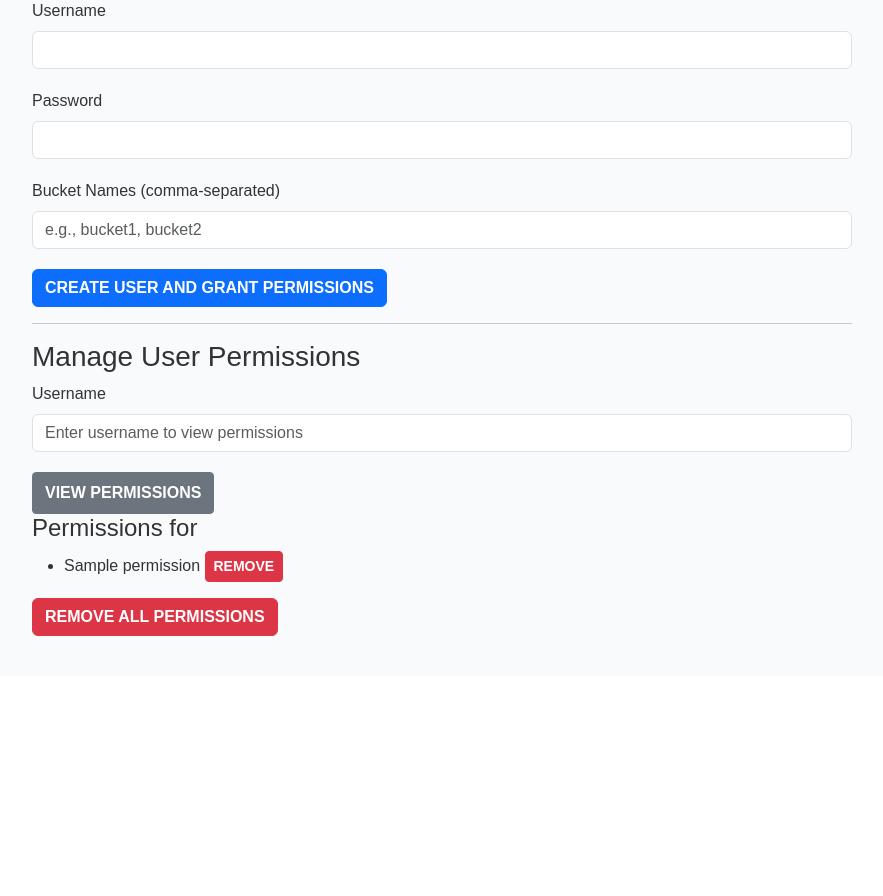
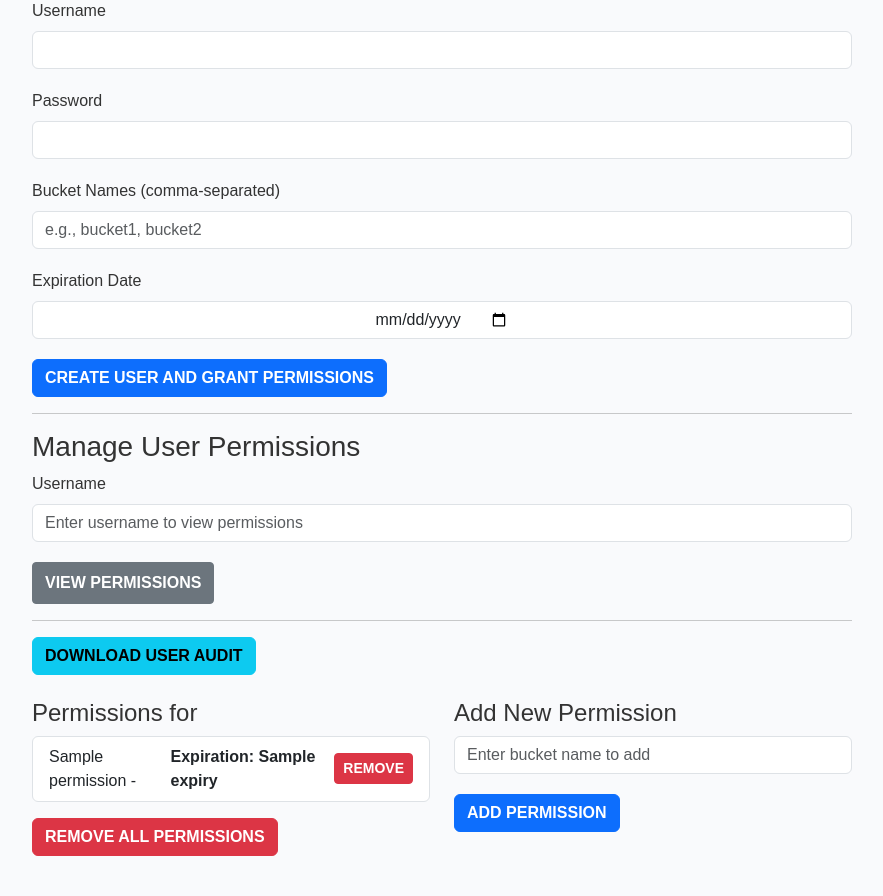
Before and after one commit to stwins60/s3-browser, a Flask app: template templates/admin.html in a window 1280 px wide. Shown: the part 169-1065 px from the top of the page, without its empty margins (198-1081 px from the left). Before the commit the page ends 805 px from the top, so only its background shows below. Run offline with Flask 3, Linux system fonts and the light colour scheme; the template is opened without the code that fills it: most values are stand-ins (such as "Sample title", 1, 10 or a date in 2020).

Commit message:
add new features

```diff
--- a/app.py
+++ b/app.py
@@ -1,4 +1,6 @@
-from flask import Flask, request, render_template, redirect, url_for, flash, session
+import csv
+from io import BytesIO
+from flask import Flask, request, render_template, redirect, url_for, flash, session, send_file
 from flask_cors import CORS
 from flask_session import Session
 from flask_wtf import CSRFProtect
@@ -12,6 +14,8 @@ import json
 from functools import wraps
 import sqlite3
 from werkzeug.security import generate_password_hash, check_password_hash
+from datetime import datetime
+import pandas as pd
 
 load_dotenv()
 
@@ -41,10 +45,23 @@ def init_db():
                 username TEXT NOT NULL UNIQUE,
                 password TEXT NOT NULL,
                 role TEXT NOT NULL,
-                permissions TEXT
+                permissions TEXT,
+                permission_expiry DATE,  -- Date format: YYYY-MM-DD
+                last_login TIMESTAMP,
+                last_logout TIMESTAMP
             );
         """)
         conn.commit()
+
+def check_permission_expiry(username):
+    with sqlite3.connect("s3_browser.db") as conn:
+        cursor = conn.cursor()
+        cursor.execute("SELECT permission_expiry FROM users WHERE username = ?", (username,))
+        result = cursor.fetchone()
+        if result and result[0]:  # result[0] is the permission_expiry date string
+            permission_expiry_date = datetime.strptime(result[0], '%Y-%m-%d').date()
+            return datetime.now().date() <= permission_expiry_date  # Returns True if not expired
+        return False
 
 def login_required(f):
     @wraps(f)
@@ -95,6 +112,41 @@ def assume_role(role_arn):
 def index():
     return redirect(url_for('login'))
 
+
+@app.route('/download_audit', methods=['GET'])
+@login_required
+@admin_required
+def download_audit():
+    with sqlite3.connect("s3_browser.db") as conn:
+        cursor = conn.cursor()
+        cursor.execute("""
+            SELECT username, permissions, permission_expiry, last_login, last_logout FROM users
+        """)
+        users = cursor.fetchall()
+
+    # Convert data to a DataFrame
+    df = pd.DataFrame(users, columns=['Username', 'Permissions', 'Permission Expiry', 'Last Login', 'Last Logout'])
+
+    # Convert 'Last Login' and 'Last Logout' to readable format
+    df['Last Login'] = pd.to_datetime(df['Last Login'], errors='coerce').dt.strftime('%Y-%m-%d %H:%M:%S')
+    df['Last Logout'] = pd.to_datetime(df['Last Logout'], errors='coerce').dt.strftime('%Y-%m-%d %H:%M:%S')
+
+    # Write the DataFrame to a BytesIO object (in-memory CSV)
+    output = BytesIO()
+    df.to_csv(output, index=False)
+
+    # Seek to the beginning of the file-like object before sending
+    output.seek(0)
+
+    # Return the CSV file as an attachment
+    return send_file(
+        output,
+        mimetype='text/csv',
+        as_attachment=True,
+        download_name="user_audit.csv"
+    )
+
+
 def add_admin_user():
     with sqlite3.connect("s3_browser.db") as conn:
         cursor = conn.cursor()
@@ -119,6 +171,11 @@ def login():
             result = cursor.fetchone()
 
             if result and check_password_hash(result[0], password):
+                # Update last_login timestamp
+                cursor.execute("UPDATE users SET last_login = ? WHERE username = ?",
+                               (datetime.now().strftime("%Y-%m-%d %H:%M:%S"), username))
+                conn.commit()
+
                 session['username'] = username
                 session['role'] = result[1]
                 session['permissions'] = result[2].split(',')
@@ -130,9 +187,16 @@ def login():
 
 @app.route('/logout')
 def logout():
+    with sqlite3.connect("s3_browser.db") as conn:
+        cursor = conn.cursor()
+        cursor.execute("UPDATE users SET last_logout = ? WHERE username = ?",
+                       (datetime.now().strftime("%Y-%m-%d %H:%M:%S"), session['username']))
+        conn.commit()
+
     session.clear()
-    flash('You have been logged out.', 'info')
+    flash('You have been logged out.', 'success')
     return redirect(url_for('login'))
+
 
 @app.route('/admin', methods=['GET', 'POST'])
 @login_required
@@ -142,9 +206,10 @@ def admin():
         # Handle user creation and permissions assignment
         username = request.form.get('username')
         password = request.form.get('password')
-        bucket_names = request.form.get('bucket_names').split(',')  # Correct field name
+        bucket_names = request.form.get('bucket_names').split(',')
+        permission_expiry = request.form.get('permission_expiry')  # Get expiration date
 
-        hashed_password = generate_password_hash(password)  # Hash the password
+        hashed_password = generate_password_hash(password)
 
         with sqlite3.connect("s3_browser.db") as conn:
             cursor = conn.cursor()
@@ -156,8 +221,8 @@ def admin():
             else:
                 # Join the list of bucket names into a comma-separated string
                 permissions = ",".join(bucket.strip() for bucket in bucket_names)
-                cursor.execute("INSERT INTO users (username, password, role, permissions) VALUES (?, ?, ?, ?)",
-                               (username, hashed_password, 'user', permissions))
+                cursor.execute("INSERT INTO users (username, password, role, permissions, permission_expiry) VALUES (?, ?, ?, ?, ?)",
+                               (username, hashed_password, 'user', permissions, permission_expiry))
                 conn.commit()
                 flash('User created successfully.', 'success')
 
@@ -166,16 +231,19 @@ def admin():
         username = request.args.get('username_view')
         with sqlite3.connect("s3_browser.db") as conn:
             cursor = conn.cursor()
-            cursor.execute("SELECT permissions FROM users WHERE username = ?", (username,))
+            cursor.execute("SELECT permissions, permission_expiry FROM users WHERE username = ?", (username,))
             result = cursor.fetchone()
 
             if result:
-                user_permissions = result[0].split(',') if result[0] else []
+                permissions = result[0].split(',') if result[0] else []
+                permission_expiry = result[1]  # Get expiration date
+                user_permissions = {perm: permission_expiry for perm in permissions}
                 return render_template('admin.html', user_permissions=user_permissions, current_user=username)
             else:
                 flash('User not found.', 'danger')
 
     return render_template('admin.html')
+
 
 # Remove a specific bucket permission
 @app.route('/remove_permission', methods=['POST'])
@@ -209,6 +277,29 @@ def remove_all_permissions():
         cursor.execute("UPDATE users SET permissions = ? WHERE username = ?", ("", username))
         conn.commit()
         flash('All permissions removed successfully!', 'success')
+
+    return redirect(url_for('admin', username_view=username))
+
+@app.route('/add_permission', methods=['POST'])
+@admin_required
+def add_permission():
+    username = request.form['username']
+    new_bucket_name = request.form['new_bucket_name']
+
+    with sqlite3.connect("s3_browser.db") as conn:
+        cursor = conn.cursor()
+        cursor.execute("SELECT permissions FROM users WHERE username = ?", (username,))
+        result = cursor.fetchone()
+
+        if result:
+            permissions = result[0].split(',') if result[0] else []
+            if new_bucket_name not in permissions:
+                permissions.append(new_bucket_name)
+                cursor.execute("UPDATE users SET permissions = ? WHERE username = ?", (','.join(permissions), username))
+                conn.commit()
+                flash('Permission added successfully!', 'success')
+            else:
+                flash('User already has permission for this bucket.', 'warning')
 
     return redirect(url_for('admin', username_view=username))
 
@@ -260,6 +351,11 @@ def clear_credentials():
 @app.route('/buckets')
 @login_required
 def buckets():
+
+    if not check_permission_expiry(session.get('username')):
+        flash('Your permissions have expired. Please contact admin.', 'danger')
+        return redirect(url_for('login'))
+
     client = get_s3_client()
     # if not client:
     #     flash('Please set your AWS credentials first.', 'warning')
--- a/requirements.txt
+++ b/requirements.txt
@@ -23,3 +23,4 @@ six==1.16.0
 urllib3==2.2.3
 Werkzeug==3.0.6
 WTForms==3.2.1
+pandas
--- a/templates/admin.html
+++ b/templates/admin.html
@@ -18,6 +18,10 @@
             <label for="bucket_names" class="form-label">Bucket Names (comma-separated)</label>
             <input type="text" class="form-control" id="bucket_names" name="bucket_names" placeholder="e.g., bucket1, bucket2" required>
         </div>
+        <div class="mb-3">
+            <label for="permission_expiry" class="form-label">Expiration Date</label>
+            <input type="date" class="form-control" id="permission_expiry" name="permission_expiry" required>
+        </div>
         <button type="submit" class="btn btn-primary">Create User and Grant Permissions</button>
     </form>
 
@@ -34,12 +38,27 @@
         <button type="submit" class="btn btn-secondary">View Permissions</button>
     </form>
 
+    <hr>
+
+    <!-- Download User Audit Button -->
+    <a href="{{ url_for('download_audit') }}" class="btn btn-info">Download User Audit</a>
+
     {% if user_permissions %}
+    <div class="row mt-4">
+        <!-- Permissions List Column -->
+        <div class="col-md-6">
             <h4>Permissions for {{ current_user }}</h4>
-    <ul>
-        {% for permission in user_permissions %}
-        <li>
-            {{ permission }}
+            <ul class="list-group">
+                {% for permission, expiry in user_permissions.items() %}
+                <li class="list-group-item d-flex justify-content-between align-items-center">
+                    {{ permission }} -
+                    <strong>
+                        {% if expiry %}
+                            Expiration: {{ expiry }}
+                        {% else %}
+                            No expiration set
+                        {% endif %}
+                    </strong>
                     <form method="POST" action="{{ url_for('remove_permission') }}" style="display: inline;">
                         <input type="hidden" name="csrf_token" value="{{ csrf_token() }}">
                         <input type="hidden" name="username" value="{{ current_user }}">
@@ -49,11 +68,26 @@
                 </li>
                 {% endfor %}
             </ul>
-    <form method="POST" action="{{ url_for('remove_all_permissions') }}">
+            <form method="POST" action="{{ url_for('remove_all_permissions') }}" class="mt-3">
                 <input type="hidden" name="csrf_token" value="{{ csrf_token() }}">
                 <input type="hidden" name="username" value="{{ current_user }}">
                 <button type="submit" class="btn btn-danger">Remove All Permissions</button>
             </form>
+        </div>
+
+        <!-- Add New Permission Column -->
+        <div class="col-md-6">
+            <h4>Add New Permission</h4>
+            <form method="POST" action="{{ url_for('add_permission') }}">
+                <input type="hidden" name="csrf_token" value="{{ csrf_token() }}">
+                <input type="hidden" name="username" value="{{ current_user }}">
+                <div class="mb-3">
+                    <input type="text" class="form-control" id="new_bucket_name" name="new_bucket_name" placeholder="Enter bucket name to add" required>
+                </div>
+                <button type="submit" class="btn btn-primary">Add Permission</button>
+            </form>
+        </div>
+    </div>
     {% endif %}
 </div>
 {% endblock %}
```
Lines whose indentation alone changed are shown as unchanged.
